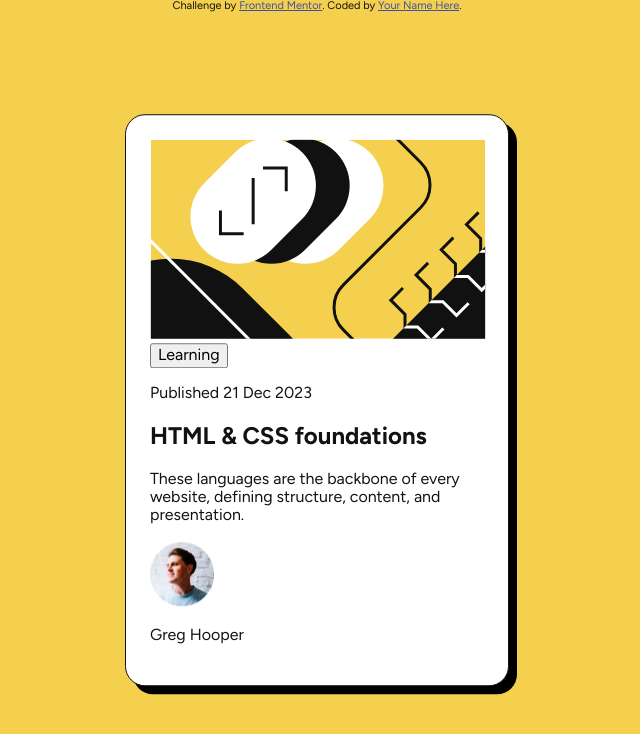
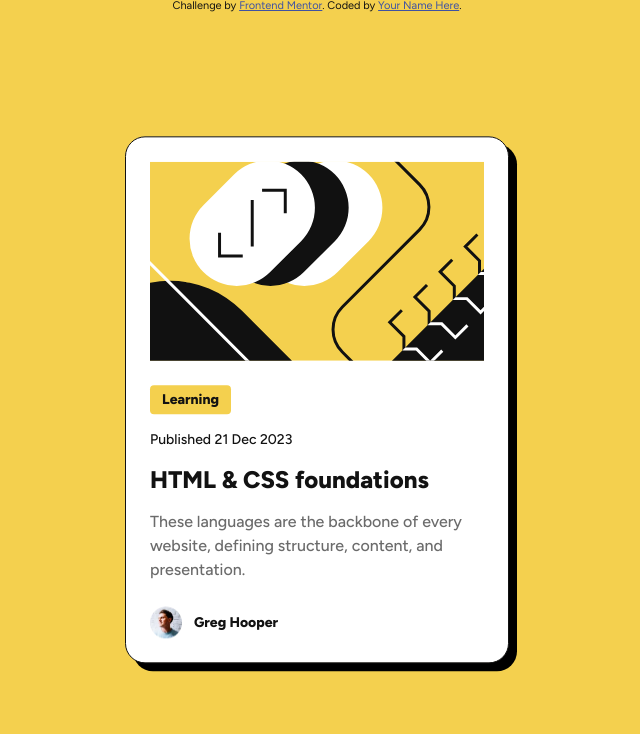
Before and after one commit to LitvinovaOlha1905/Blog_preview_card, a plain HTML site: page index.html in a window 1280 px wide. Shown: the whole page, without its empty margins (323-963 px from the left). Drawn offline with nearby package versions, Linux system fonts and the light colour scheme.

Commit message:
updt html and css

```diff
--- a/css/styles.css
+++ b/css/styles.css
@@ -1,9 +1,18 @@
+:root {
+   --text-color: hsl(0, 0%, 7%);
+   --text-card: #6b6b6b;
+   --link-color: #f4d04e;
+   --background-color: hsl(47, 88%, 63%);
+   --background-color-card: hsl(0, 0%, 100%);
+   --button-color: #f4d04e;
+   --button-color-hover: rgba(244, 208, 78, 0.6);
+}
+
 body {
    font-family: "Figtree", sans-serif;
    font-size: 16px;
-   font-style: none;
-   color: hsl(0, 0%, 7%);
-   background: hsl(47, 88%, 63%);
+   color: var(--text-color);
+   background: var(--background-color);
 }
 
 .container {
@@ -13,7 +22,7 @@ body {
    border: 1px solid hsl(0, 0%, 7%);
    border-radius: 20px;
    box-shadow: 8px 8px 0 0 #000;
-   background: hsl(0, 0%, 100%);
+   background: var(--background-color-card);
 
    position: absolute;
    top: 50%;
@@ -21,4 +30,70 @@ body {
    transform: translate(-50%, -50%);
 }
 
-.image-card{}
+.image-card {
+   max-width: 100%;
+   height: auto;
+   display: block;
+}
+
+.content-card {
+   max-width: 336px;
+   margin: 24px 0;
+}
+
+.button-card {
+   display: block;
+   margin: 0 0 15px 0;
+   border-radius: 4px;
+   padding: 4px 12px;
+   font-weight: 800;
+   font-size: 14px;
+   line-height: 1.5;
+   text-align: center;
+   cursor: pointer;
+   border: currentColor;
+   color: var(--text-color);
+   background: var(--button-color);
+}
+
+.button-card:hover,
+.button-card:focus{
+   background-color: var(--button-color-hover);
+}
+
+.text {
+   margin: 0;
+   font-weight: 500;
+   font-size: 14px;
+   line-height: 1.5;
+}
+
+.title-card {
+   display: block;
+   margin: 12px 0;
+   font-weight: 800;
+   font-size: 24px;
+   line-height: 1.5;
+   cursor: pointer;
+}
+
+.title-card:hover,
+.title-card:focus{
+   color: var(--link-color);
+}
+
+
+.text-card {
+   font-size: 16px;
+   color: var(--text-card);
+}
+
+.autor{
+   display: flex;
+   gap: 12px;
+   align-items: center;
+}
+
+.text-autor{
+   font-weight: 800;
+}
--- a/index.html
+++ b/index.html
@@ -35,22 +35,22 @@
   <main>
 
       <div class="container">
-        <img class="image-card" src="./assets/images/illustration-article.svg" alt="Illustration Article" width="336" height="200">
+        <img class="image-card" src="./assets/images/illustration-article.svg" alt="Illustration Article" width="336">
 
-        <div>
-          <button>Learning</button>
+        <div class="content-card">
+          <button class="button-card">Learning</button>
 
-          <p>Published 21 Dec 2023</p>
+          <p class="text">Published 21 Dec 2023</p>
 
-          <h2>HTML & CSS foundations</h2>
+          <a class="title-card">HTML & CSS foundations</a>
 
-          <p>These languages are the backbone of every website, defining structure, content, and presentation.</p>
+          <p class="text text-card">These languages are the backbone of every website, defining structure, content, and presentation.</p>
 
         </div>
 
-        <div>
-          <img src="./assets/images/image-avatar.webp" alt="Greg Hooper">
-          <p>Greg Hooper</p>
+        <div class="autor">
+          <img class="img-autor" src="./assets/images/image-avatar.webp" alt="Greg Hooper" width="32">
+          <p class="text text-autor">Greg Hooper</p>
         </div>
 
       </div>
```
